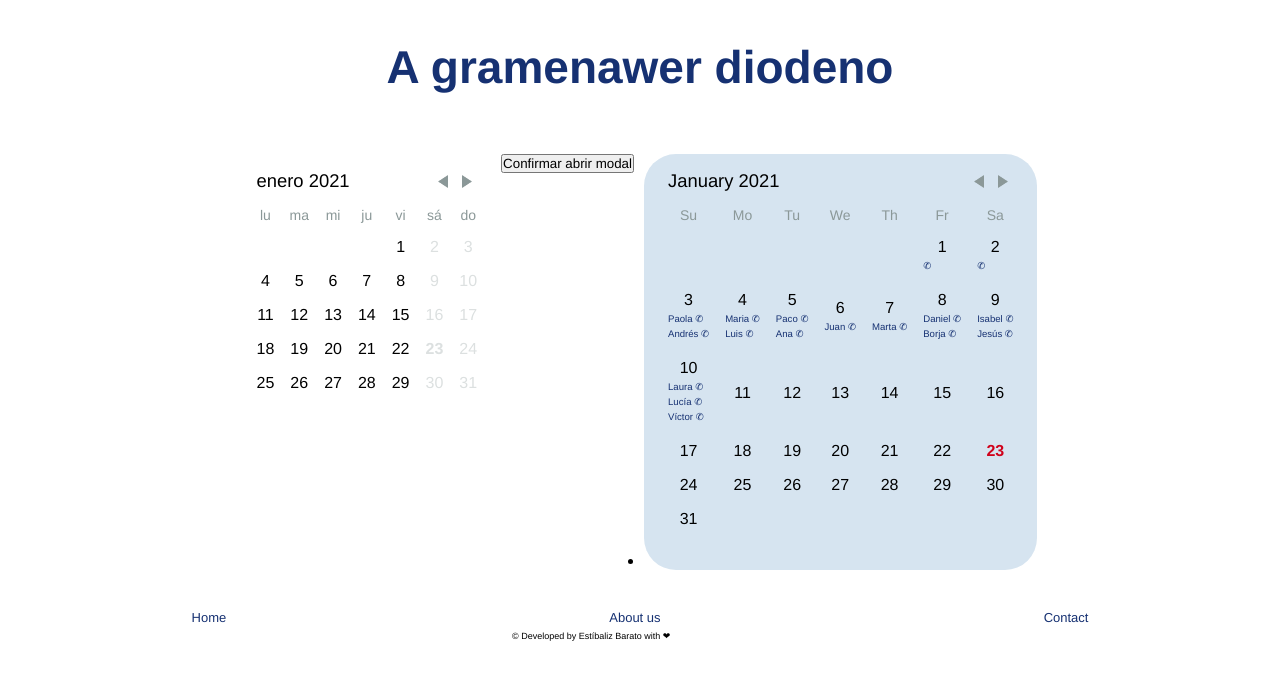
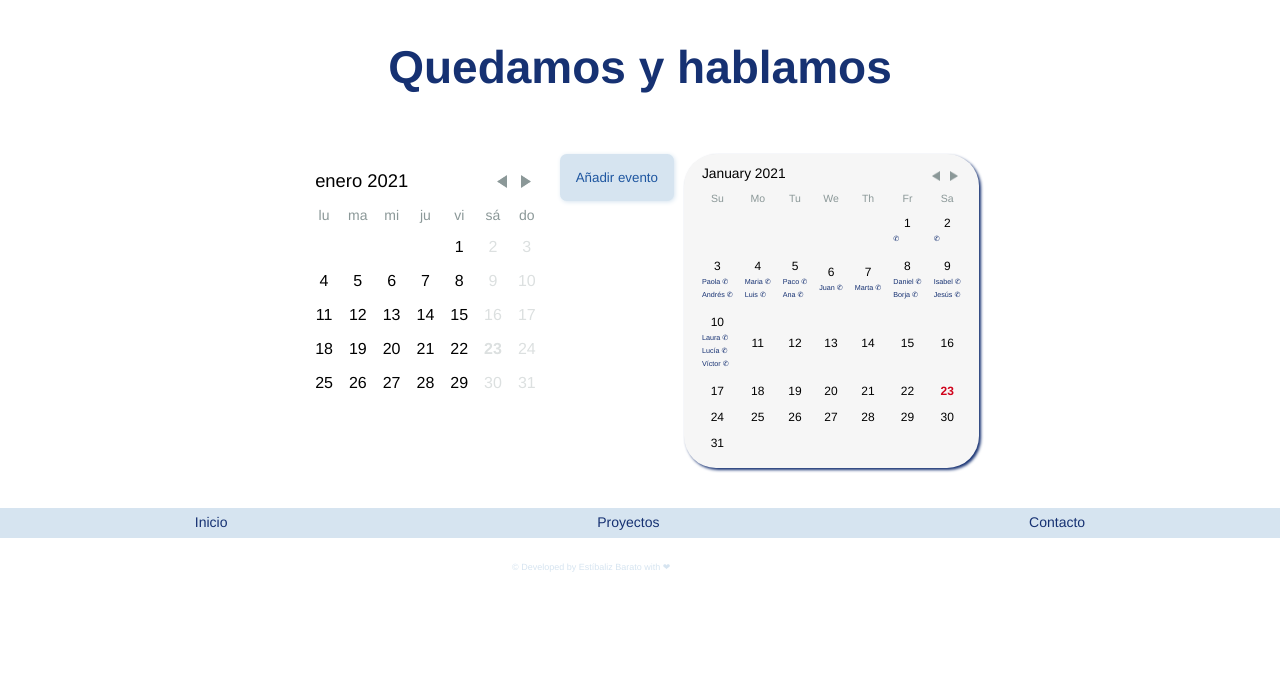
Before and after one commit to EstiBv/DatePicker--technical-test-, a React (Create React App) app: page / in a window 1280 px wide. Shown: the top 680 px of the page. Built offline with nearby package versions, Linux system fonts and the light colour scheme.

Commit message:
add styles footer and schedule

```diff
--- a/src/components/App.js
+++ b/src/components/App.js
@@ -11,7 +11,7 @@ import "moment/locale/es";
 import Header from "./Header";
 import WindowModal from "./main/WindowModal";
 import Calendar from "./main/Calendar";
-import Appointments from "./main/Appointments";
+import Schedule from "./main/Schedule";
 import Footer from "./Footer";
 
 // include accesibity for modal, so define element modal import
@@ -19,18 +19,18 @@ Modal.setAppElement("#root");
 
 const App = () => {
   // states
-  const [appointments, setAppointments] = useState([Dates]);
+  const [appointments, setAppointments] = useState([]);
   console.log(appointments);
   const [selectDay, setSelectDay] = useState(undefined);
   const [modalIsOpen, setModalIsOpen] = useState(false);
   const [textInput, setTextInput] = useState("");
   const [hourInitial, setHourInitial] = useState("");
   const [hourFinal, setHourFinal] = useState("");
-  const [locale, setLocale] = useState("es");
+  const [locale, setLocale] = useState("Es");
 
   // useEffect for render data ¿*?
   useEffect(() => {
-    setAppointments([Dates]);
+    setAppointments([]);
   }, []);
 
   // EVENTS
@@ -51,7 +51,7 @@ const App = () => {
   // form Inputs and set data into LocalStorage
   const handleInputChange = (inputNameValue) => {
     setTextInput(inputNameValue);
-    console.log("recibo name");
+    console.log(inputNameValue);
     localStorage.setItem("Client", inputNameValue);
   };
   const handleInputHoursInitial = (inputHourInitialValue) => {
@@ -73,8 +73,8 @@ const App = () => {
   // JSON Get data saved from form and saved into [Dates] > json dates
   const savedAppointments = () => {
     let nameClient = localStorage.getItem("Client");
-    let hourInitial = localStorage.getItem("HourInitial");
-    let finalHour = localStorage.getItem("FinalHour");
+    let hourInitial = localStorage.getItem("hourInitial");
+    let finalHour = localStorage.getItem("finalHour");
     setAppointments(
       [
         ...Dates,
@@ -86,7 +86,6 @@ const App = () => {
       ]
       // .push(Dates)
     );
-
     console.log(nameClient, hourInitial, finalHour);
   };
 
@@ -94,7 +93,6 @@ const App = () => {
   const datesClients = Dates.map((client) => {
     return client.name;
   });
-  console.log(datesClients);
 
   // RENDER > render appointments second datapicker
   function renderDay(day) {
@@ -106,10 +104,17 @@ const App = () => {
       color: "#163172",
       margin: "4px 0px 4px 0px",
     };
-    const datesSaved = appointments.map((item) => {
+
+    const nameSaved = appointments.map((item) => {
       return item.nameClient;
     });
 
+    const initialHourSaved = appointments.map((item) => {
+      return item.hourInitial;
+    });
+    const finalHourSaved = appointments.map((item) => {
+      return item.finalHour;
+    });
     return (
       <div>
         <div>{date}</div>
@@ -117,10 +122,11 @@ const App = () => {
           datesClients[date].map((name, i) => (
             <div key={i} style={appointmentsStyle}>
               <div>
-                {name} ︎✆ <span>{datesSaved}</span>
+                {name} ︎✆ <span>{nameSaved}</span>
               </div>
             </div>
           ))}
+        {initialHourSaved} {finalHourSaved}
       </div>
     );
   }
@@ -139,7 +145,9 @@ const App = () => {
         />
         <section>
           <div>
-            <button onClick={handleModal}>Confirmar abrir modal</button>
+            <button onClick={handleModal} className="btn__openModal">
+              Añadir evento
+            </button>
           </div>
           <WindowModal
             isOpen={modalIsOpen}
@@ -152,7 +160,7 @@ const App = () => {
             handleCloseModal={handleCloseModal}
           ></WindowModal>
         </section>
-        <Appointments
+        <Schedule
           appointments={appointments}
           canChangeMonth={true}
           className="calendarAppointments"
--- a/src/components/Footer.js
+++ b/src/components/Footer.js
@@ -7,19 +7,25 @@ const footer = () => {
       <nav className="footer">
         <ul className="footer__list">
           <li>
+            <div>
               <a href="_#" className="footer__list--link">
-              Home
+                Inicio
               </a>
+            </div>
           </li>
           <li>
+            <div>
               <a href="_#" className="footer__list--link">
-              About us
+                Proyectos
               </a>
+            </div>
           </li>
           <li>
+            <div>
               <a href="_#" className="footer__list--link">
-              Contact
+                Contacto
               </a>
+            </div>
           </li>
         </ul>
         <small className="footer__copy">
--- a/src/components/Header.js
+++ b/src/components/Header.js
@@ -7,7 +7,7 @@ class Header extends React.Component {
   render() {
     return (
       <>
-        <h1 className="title">A gramenawer diodeno</h1>
+        <h1 className="title">Quedamos y hablamos</h1>
       </>
     );
   }
--- a/src/components/main/Appointments.js
+++ /dev/null
@@ -1,29 +0,0 @@
-import DayPicker from "react-day-picker";
-import "react-day-picker/lib/style.css";
-import PropTypes from "prop-types";
-
-const Appointments = (props) => {
-  const datesSaved = props.appointments.map((item, i) => {
-    return <li key={i}>{item.nameClient}</li>;
-  });
-  console.log(datesSaved, props.appointments);
-  return (
-    <article>
-      <DayPicker
-        appointments={datesSaved}
-        canChangeMonth={props.canChangeMonth}
-        className="Appoinmets"
-        renderDay={props.renderDay}
-      />
-      <ul>{datesSaved}</ul>
-    </article>
-  );
-};
-
-Appointments.propTypes = {
-  appointments: PropTypes.array.isRequired,
-  canChangeMonth: PropTypes.bool,
-  renderDay: PropTypes.func,
-};
-
-export default Appointments;
--- /dev/null
+++ b/src/components/main/Schedule.js
@@ -0,0 +1,25 @@
+import DayPicker from "react-day-picker";
+import "react-day-picker/lib/style.css";
+import "../../styles/schedule.scss";
+import PropTypes from "prop-types";
+
+const Schedule = (props) => {
+  return (
+    <section className="containerSchedule">
+      <DayPicker
+        appointments={props.appointments}
+        canChangeMonth={props.canChangeMonth}
+        className="schedule"
+        renderDay={props.renderDay}
+      />
+    </section>
+  );
+};
+
+Schedule.propTypes = {
+  appointments: PropTypes.array.isRequired,
+  canChangeMonth: PropTypes.bool,
+  renderDay: PropTypes.func,
+};
+
+export default Schedule;
--- a/src/styles/App.scss
+++ b/src/styles/App.scss
@@ -3,12 +3,7 @@
   flex-direction: row;
   justify-content: center;
 }
-article {
-  background-color: var(--ligth);
-  margin-left: 10px;
-  margin-right: 10px;
-  border-radius: 2em;
-}
+
 // palette
 :root {
   --dark: #163172;
@@ -17,6 +12,19 @@ article {
   --shadowBasic: #f6f6f6;
   --basic: #ffffff;
 }
-// .containerDate {
-//   background-color: var(--ligth);
-// }
+.btn__openModal {
+  background-color: var(--ligth);
+  padding: 1.2em;
+  border-radius: 0.5em;
+  border-style: none;
+  color: var(--medium);
+  -webkit-filter: drop-shadow(1px 1px 2px var(--ligth));
+  filter: drop-shadow(1px 1px 2px var(--ligth));
+}
+.btn__openModal:hover {
+  -webkit-filter: drop-shadow(1px 1px 2px var(--medium));
+  filter: drop-shadow(1px 1px 2px var(--medium));
+  background-color: var(--medium);
+  color: var(--shadowBasic);
+  // font-size: 13px;
+}
--- a/src/styles/Footer.scss
+++ b/src/styles/Footer.scss
@@ -1,25 +1,36 @@
 .footer {
+  height: 30px;
   margin-top: 40px;
+  background-color: var(--ligth);
 
   &__list {
     margin-top: 1em;
+    margin-bottom: 20px;
     display: flex;
+    flex-direction: row;
     justify-content: space-around;
+    padding: 5px 10px 5px 10px;
     list-style: none;
-    font-size: small;
     &--link {
       text-decoration: none;
       color: var(--dark);
       cursor: pointer;
+      font-size: 14px;
+    }
+    &--link:hover {
+      color: var(--shadowBasic);
+      box-shadow: 2px 2px 3px var(--medium);
+      background-color: var(--medium);
+      border-radius: 0.2em;
+      padding: 2px 5px 2px 5px;
+      transition: ease 300ms;
+      font-size: 15px;
     }
   }
-  &__list li:hover {
-    transition: all 0.3s ease;
-    transform: scale(1.2);
-    font-weight: bold;
-  }
+
   &__copy {
     font-size: xx-small;
     margin-left: 40%;
+    color: var(--ligth);
   }
 }
--- a/src/styles/Form.scss
+++ b/src/styles/Form.scss
@@ -18,19 +18,20 @@
   }
   &__btn--modal {
     margin-top: 1em;
-    background-color: var(--medium);
+    background-color: var(--ligth);
     padding: 1.2em;
     border-radius: 0.5em;
     border-style: none;
-    color: var(--basic);
-    margin-left: 35%;
+    color: var(--medium);
+    margin-left: 45%;
+    -webkit-filter: drop-shadow(1px 1px 2px var(--ligth));
+    filter: drop-shadow(1px 1px 2px var(--ligth));
+  }
+  &__btn--modal:hover {
     -webkit-filter: drop-shadow(1px 1px 2px var(--medium));
     filter: drop-shadow(1px 1px 2px var(--medium));
-  }
-  &__btn--modal:hover {
-    -webkit-filter: drop-shadow(1px 1px 2px var(--dark));
-    filter: drop-shadow(1px 1px 2px var(--dark));
-    background-color: var(--dark);
-    color: var(--shadowBasic);
+    background-color: var(--medium);
+    color: var(--basic);
+    font-size: 13px;
   }
 }
--- /dev/null
+++ b/src/styles/schedule.scss
@@ -0,0 +1,12 @@
+.containerSchedule {
+  background-color: var(--shadowBasic);
+  margin-left: 10px;
+  margin-right: 10px;
+  border-radius: 2em;
+  // -webkit-filter: drop-shadow(2px 2px 2px var(--dark));
+  box-shadow: 2px 2px 3px var(--dark);
+}
+.schedule {
+  font-size: 12px;
+  // color: red;
+}
```
Lines whose indentation alone changed are shown as unchanged.
